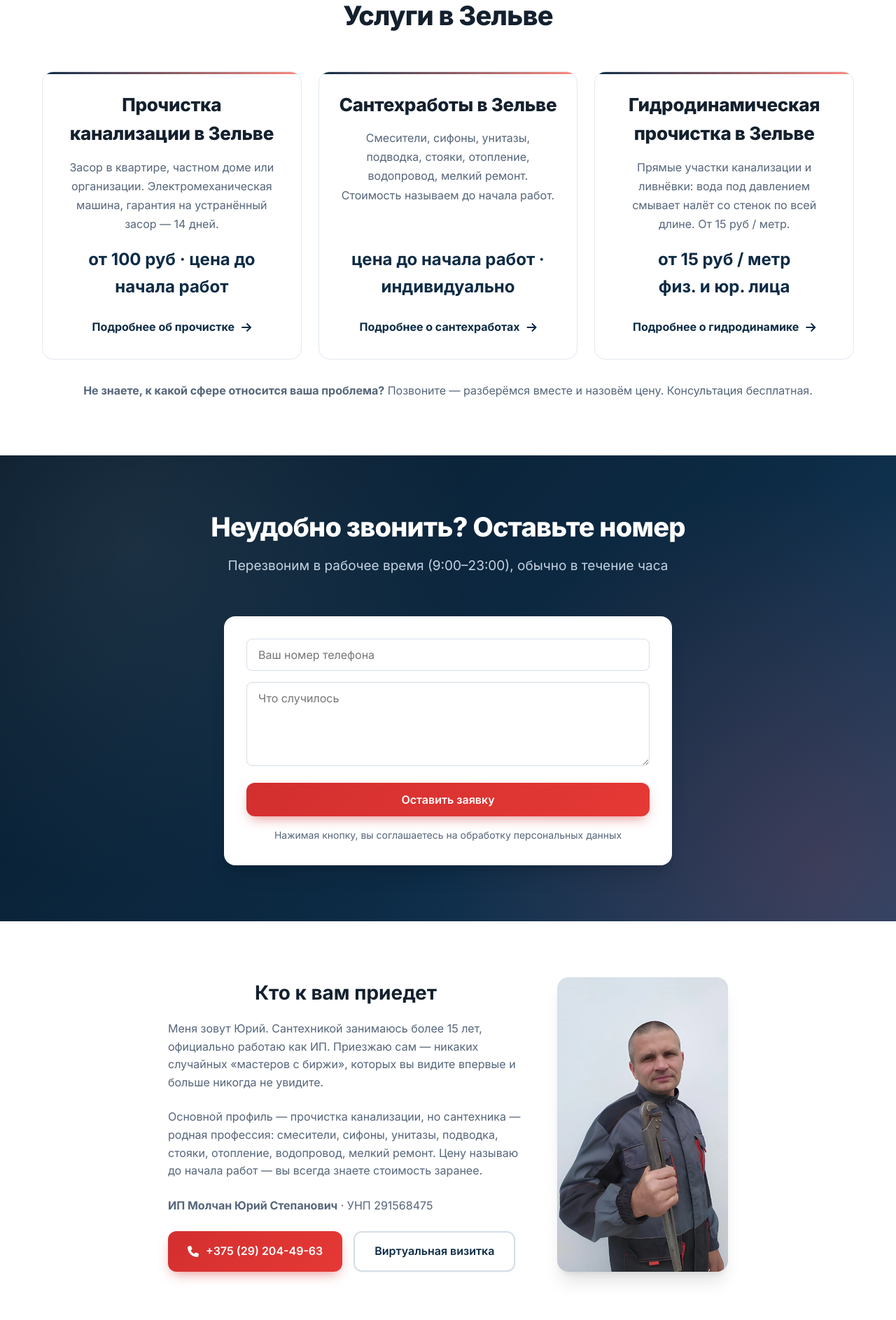
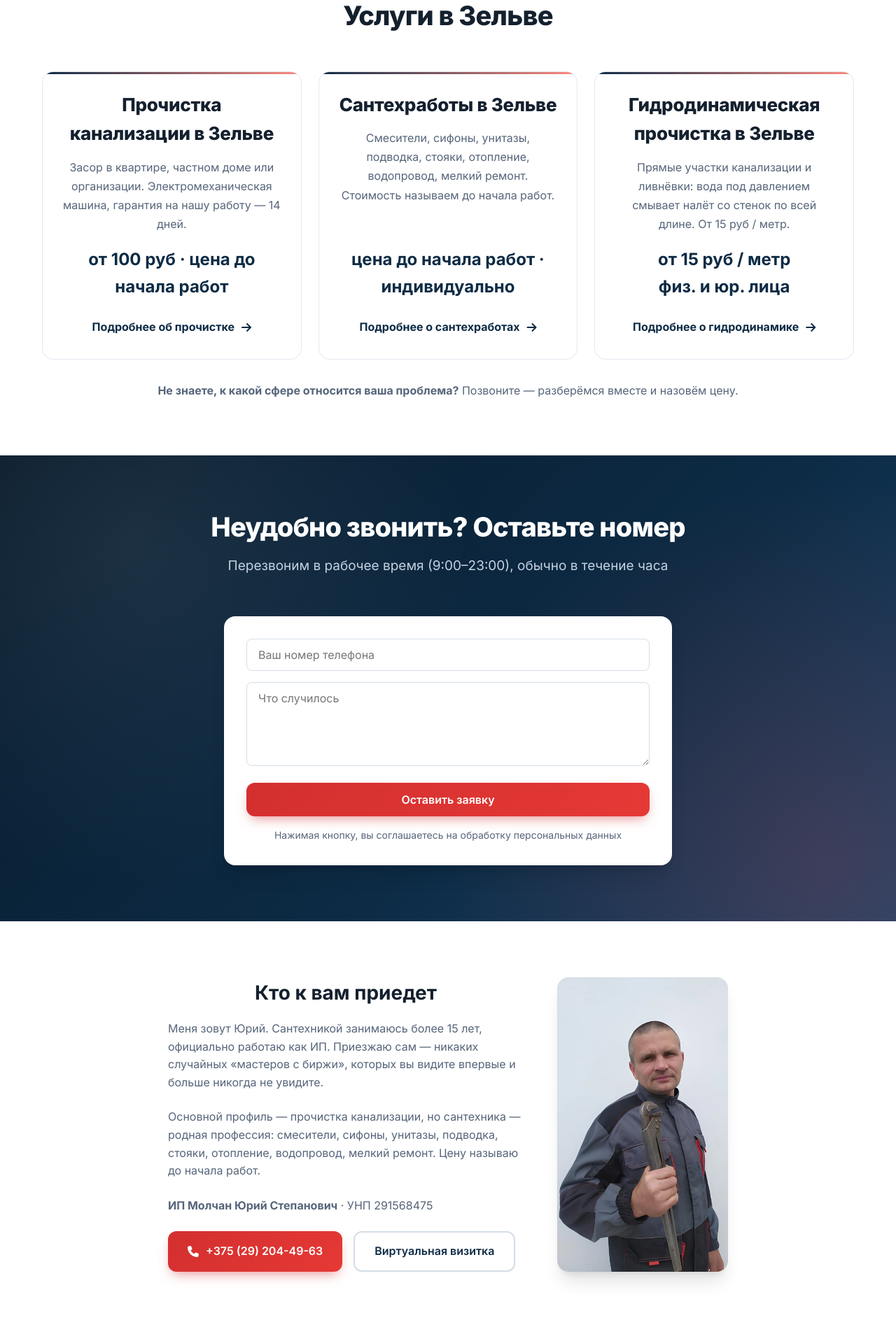
Before and after one commit to Eugene4190/stepanych-snapshot, a Django app: page /santehnik/zelva/ in a window 1280 px wide. Shown: the part 1107-2994 px from the top of the page at 70% size. Run offline with Django 5.2, Linux system fonts and the light colour scheme; data that the repository does not hold is empty; parts of the project's set-up code (start-up, migrations or seed data) failed here and were passed over.

Commit message:
doctrine sync across hub, regions, region-services: warranty on our work, no exact/final/always, hydro washes not pierces

```diff
--- a/app_home/seo.py
+++ b/app_home/seo.py
@@ -41,7 +41,7 @@ FAQ_SANTEHNIKA = [
 ]
 
 FAQ_GIDRODINAMIKA = [
-    {'q': 'Сколько стоит гидродинамическая прочистка канализации?', 'a': 'От 15 руб за метр, цена одинаковая для физ. и юр. лиц. Итог зависит от длины линии, диаметра и доступа, поэтому точную стоимость называем до начала работ, а не на глаз по телефону.'},
+    {'q': 'Сколько стоит гидродинамическая прочистка канализации?', 'a': 'От 15 руб за метр, цена одинаковая для физ. и юр. лиц. Итог зависит от длины линии, диаметра и доступа, поэтому стоимость называем до начала работ, а не на глаз по телефону.'},
     {'q': 'У меня линия с поворотами. Гидродинамика подойдёт?', 'a': 'Честно — скорее нет: форсунка идёт строго по оси трубы и на повороте упирается. Для линий с поворотами и переходами надёжнее электромеханическая прочистка: спираль с головкой проходит повороты и пробивает засор точечно.'},
     {'q': 'Чем гидродинамика отличается от обычной прочистки?', 'a': 'Обычная прочистка пробивает пробку, а гидродинамика ещё и смывает жировой и илистый налёт со стенок по всей длине — после мойки отложения нарастают медленнее. На поворотах и точечных засорах сильнее электромеханика.'},
     {'q': 'Работаете ли вы с организациями по безналу?', 'a': 'Да: договор, счёт, закрывающие документы. Цена для юрлиц та же — от 15 руб за метр, регулярное обслуживание сетей обсудим отдельно.'},
@@ -207,7 +207,7 @@ TASKS = [
         'price_from': 100,
         'price_note': 'Цена до начала работ: зависит от длины кухонной линии и возраста пробки.',
         'faq': [
-            {'q': 'Почему кухонный засор возвращается через неделю?', 'a': 'Вантуз и химия пробивают дырку в пробке, но не чистят стенки: дырка снова зарастает жиром. Машина сскребает налёт до просвета, поэтому засор не возвращается — на работу гарантия 14 дней.'},
+            {'q': 'Почему кухонный засор возвращается через неделю?', 'a': 'Вантуз и химия пробивают дырку в пробке, но не чистят стенки: дырка снова зарастает жиром. Машина счищает налёт со стенок. На работу гарантия 14 дней.'},
             {'q': 'Отключать ли посудомойку, подключённую к линии?', 'a': 'Если она подключена в прочищаемую линию — аккуратно отключим и подключим обратно, после работы проверим стыки на течь.'},
             {'q': 'Как реже сталкиваться с жировым засором?', 'a': 'Сетка на слив, не выливать жир со сковородок в раковину и профилактическая прочистка линии раз в два-три года для старой трубы.'},
         ],
--- a/app_home/views.py
+++ b/app_home/views.py
@@ -53,7 +53,7 @@ def region(request, slug):
     if not item:
         raise Http404
     faq = [
-        {'q': f"Сколько стоит выезд в {item['acc']}?", 'a': f"{item['name']} — примерно {item['km']} км от Барановичей. Стоимость выезда зависит от расстояния и объёма работ: итоговую цену называем до начала работ."},
+        {'q': f"Сколько стоит выезд в {item['acc']}?", 'a': f"{item['name']} — примерно {item['km']} км от Барановичей. Стоимость выезда зависит от расстояния и объёма работ: цену называем до начала работ."},
         {'q': f"Как быстро вы приезжаете в {item['acc']}?", 'a': 'По договорённости, обычно в течение одного-двух дней. Аварийные случаи — по созвону, стараемся приехать быстрее.'},
         {'q': 'Какие работы вы выполняете на выезде?', 'a': 'Прочистка канализации и устранение засоров, а также сантехнические работы: смесители, сифоны, унитазы, подводка, стояки, отопление, водопровод.'},
     ]
@@ -70,7 +70,7 @@ def region_service(request, slug, service):
     if not item or not meta:
         raise Http404
     faq = meta['faq'][:3] + [
-        {'q': f"Сколько стоит выезд в {item['acc']}?", 'a': f"{item['name']} — примерно {item['km']} км от Барановичей. Стоимость выезда зависит от расстояния и объёма работ: итоговую цену называем до начала работ."},
+        {'q': f"Сколько стоит выезд в {item['acc']}?", 'a': f"{item['name']} — примерно {item['km']} км от Барановичей. Стоимость выезда зависит от расстояния и объёма работ: цену называем до начала работ."},
         {'q': f"Как быстро вы приезжаете в {item['acc']}?", 'a': 'По договорённости, обычно в течение одного-двух дней. Аварийные случаи — по созвону, стараемся приехать быстрее.'},
     ]
     crumbs = [
--- a/templates/gidrodinamika.html
+++ b/templates/gidrodinamika.html
@@ -104,7 +104,7 @@
             </div>
             <div class="service-card service-card--clickable">
                 <h3 class="service-card__title"><a href="/prochistka-kanalizatsii/" style="color: inherit; text-decoration: none;">Электромеханика</a></h3>
-                <p class="service-card__text">Повороты, колена и переходы, точечные пробки из тряпок, предметов и плотного засора, стояки и внутренние линии в квартире и доме. Пробивает засор точно в месте, где он стоит.</p>
+                <p class="service-card__text">Повороты, колена и переходы, точечные пробки из тряпок, предметов и плотного засора, стояки и внутренние линии в квартире и доме. Вымывает пробку и налёт там, где они стоят.</p>
             </div>
         </div>
         <p class="compare-note">Повороты и колена — предел гидродинамики: форсунка на изгибе упирается в стенку, поэтому там надёжнее электромеханическая спираль. Не знаете, какой способ ваш? Опишите линию по телефону или пришлите фото в Viber / Telegram — подскажем, какой способ подойдёт.</p>
--- a/templates/home.html
+++ b/templates/home.html
@@ -66,7 +66,7 @@
                 <a href="/santekhnicheskie-raboty/" class="service-card__link">Подробнее <i class="fas fa-arrow-right"></i></a>
             </div>
         </div>
-        <p style="text-align: center; margin-top: 32px; color: var(--text-light);"><strong>Не знаете, к какой сфере относится ваша проблема?</strong> Позвоните — разберёмся вместе и назовём цену. Консультация бесплатная.</p>
+        <p style="text-align: center; margin-top: 32px; color: var(--text-light);"><strong>Не знаете, к какой сфере относится ваша проблема?</strong> Позвоните — разберёмся вместе и назовём цену.</p>
     </div>
 </section>
 
--- a/templates/prochistka.html
+++ b/templates/prochistka.html
@@ -36,7 +36,7 @@
                 </div>
                 <div class="hero__feature">
                     <strong>14 дней</strong>
-                    <span>гарантия на устранённый засор</span>
+                    <span>гарантия на нашу работу</span>
                 </div>
             </div>
         </div>
@@ -57,7 +57,7 @@
                 <h3 class="service-card__title">Квартира или частный дом</h3>
                 <p class="service-card__text">Раковина, унитаз, ванна, стояк, внутренняя и наружная сеть в доме. Прочистка профессиональным электромеханическим оборудованием.</p>
                 <div class="service-card__price">от 100 руб</div>
-                <p><strong>Входит:</strong> выезд, работа, гарантия 14 дней на устранённый засор</p>
+                <p><strong>Входит:</strong> выезд, работа, гарантия 14 дней на нашу работу</p>
             </div>
             <div class="service-card">
                 <h3 class="service-card__title">Юрлица (безнал)</h3>
--- a/templates/region.html
+++ b/templates/region.html
@@ -23,7 +23,7 @@
                 </div>
                 <div class="hero__feature">
                     <strong>14 дней</strong>
-                    <span>гарантия на устранённый засор</span>
+                    <span>гарантия на нашу работу</span>
                 </div>
                 <div class="hero__feature">
                     <strong>Без выходных 9:00–23:00</strong>
@@ -46,7 +46,7 @@
         <div class="services-grid services-grid--3">
             <div class="service-card service-card--clickable">
                 <h3 class="service-card__title">Прочистка канализации в {{ region.name_prep }}</h3>
-                <p class="service-card__text">Засор в квартире, частном доме или организации. Электромеханическая машина, гарантия на устранённый засор — 14 дней.</p>
+                <p class="service-card__text">Засор в квартире, частном доме или организации. Электромеханическая машина, гарантия на нашу работу — 14 дней.</p>
                 <div class="service-card__price">от 100 руб · цена до начала работ</div>
                 <a href="/prochistka-kanalizatsii/{{ region.slug }}/" class="service-card__link">Подробнее об прочистке <i class="fas fa-arrow-right"></i></a>
             </div>
@@ -63,7 +63,7 @@
                 <a href="/gidrodinamicheskaya-prochistka/{{ region.slug }}/" class="service-card__link">Подробнее о гидродинамике <i class="fas fa-arrow-right"></i></a>
             </div>
         </div>
-        <p style="text-align: center; margin-top: 32px; color: var(--text-light);"><strong>Не знаете, к какой сфере относится ваша проблема?</strong> Позвоните — разберёмся вместе и назовём цену. Консультация бесплатная.</p>
+        <p style="text-align: center; margin-top: 32px; color: var(--text-light);"><strong>Не знаете, к какой сфере относится ваша проблема?</strong> Позвоните — разберёмся вместе и назовём цену.</p>
     </div>
 </section>
 
@@ -75,7 +75,7 @@
             <div class="about-preview__content">
                 <h2 class="about-preview__title">Кто к вам приедет</h2>
                 <p class="about-preview__text">Меня зовут Юрий. Сантехникой занимаюсь более 15 лет, официально работаю как ИП. Приезжаю сам — никаких случайных «мастеров с биржи», которых вы видите впервые и больше никогда не увидите.</p>
-                <p class="about-preview__text">Основной профиль — прочистка канализации, но сантехника — родная профессия: смесители, сифоны, унитазы, подводка, стояки, отопление, водопровод, мелкий ремонт. Цену называю до начала работ — вы всегда знаете стоимость заранее.</p>
+                <p class="about-preview__text">Основной профиль — прочистка канализации, но сантехника — родная профессия: смесители, сифоны, унитазы, подводка, стояки, отопление, водопровод, мелкий ремонт. Цену называю до начала работ.</p>
                 <p class="about-preview__text"><strong>ИП Молчан Юрий Степанович</strong> · УНП 291568475</p>
                 <div class="hero__buttons">
                     <a href="tel:{{ site_phone }}" class="btn btn--primary"><i class="fas fa-phone"></i> {{ site_phone_display }}</a>
--- a/templates/region_service.html
+++ b/templates/region_service.html
@@ -68,7 +68,7 @@
                 </div>
                 <div class="hero__feature">
                     <strong>14 дней</strong>
-                    <span>гарантия на устранённый засор</span>
+                    <span>гарантия на нашу работу</span>
                 </div>
                 {% endif %}
             </div>
@@ -96,7 +96,7 @@
                 <h3 class="service-card__title">Квартира или частный дом</h3>
                 <p class="service-card__text">Раковина, унитаз, ванна, стояк, внутренняя и наружная сеть в доме. Прочистка профессиональным электромеханическим оборудованием.</p>
                 <div class="service-card__price">от 100 руб</div>
-                <p><strong>Входит:</strong> выезд, работа, гарантия 14 дней на устранённый засор</p>
+                <p><strong>Входит:</strong> выезд, работа, гарантия 14 дней на нашу работу</p>
             </div>
             <div class="service-card">
                 <h3 class="service-card__title">Юрлица (безнал)</h3>
@@ -128,7 +128,7 @@
             <div class="about-preview__content">
                 <h2 class="about-preview__title">Кто к вам приедет</h2>
                 <p class="about-preview__text">Меня зовут Юрий. Сантехникой занимаюсь более 15 лет, официально работаю как ИП. Приезжаю сам — никаких случайных «мастеров с биржи», которых вы видите впервые и больше никогда не увидите.</p>
-                <p class="about-preview__text">Основной профиль — прочистка канализации, но сантехника — родная профессия: смесители, сифоны, унитазы, подводка, стояки, отопление, водопровод, мелкий ремонт. Цену называю до начала работ — вы всегда знаете стоимость заранее.</p>
+                <p class="about-preview__text">Основной профиль — прочистка канализации, но сантехника — родная профессия: смесители, сифоны, унитазы, подводка, стояки, отопление, водопровод, мелкий ремонт. Цену называю до начала работ.</p>
                 <p class="about-preview__text"><strong>ИП Молчан Юрий Степанович</strong> · УНП 291568475</p>
                 <div class="hero__buttons">
                     <a href="tel:{{ site_phone }}" class="btn btn--primary"><i class="fas fa-phone"></i> {{ site_phone_display }}</a>
--- a/templates/santehnika.html
+++ b/templates/santehnika.html
@@ -125,7 +125,7 @@
             <div class="about-preview__content">
                 <h2 class="about-preview__title">Кто к вам приедет</h2>
                 <p class="about-preview__text">Меня зовут Юрий. Сантехникой занимаюсь более 15 лет, официально работаю как ИП. Приезжаю сам — никаких случайных «мастеров с биржи», которых вы видите впервые и больше никогда не увидите.</p>
-                <p class="about-preview__text">Основной профиль — прочистка канализации, но сантехника — родная профессия: смесители, сифоны, унитазы, подводка, стояки, отопление, водопровод, мелкий ремонт. Цену называю до начала работ — вы всегда знаете стоимость заранее.</p>
+                <p class="about-preview__text">Основной профиль — прочистка канализации, но сантехника — родная профессия: смесители, сифоны, унитазы, подводка, стояки, отопление, водопровод, мелкий ремонт. Цену называю до начала работ.</p>
                 <p class="about-preview__text"><strong>ИП Молчан Юрий Степанович</strong> · УНП 291568475</p>
                 <div class="hero__buttons">
                     <a href="tel:{{ site_phone }}" class="btn btn--primary"><i class="fas fa-phone"></i> {{ site_phone_display }}</a>
```
